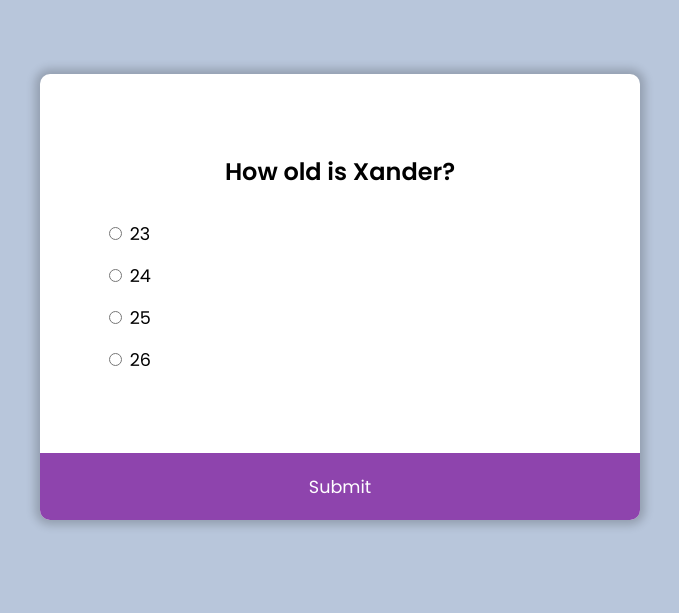
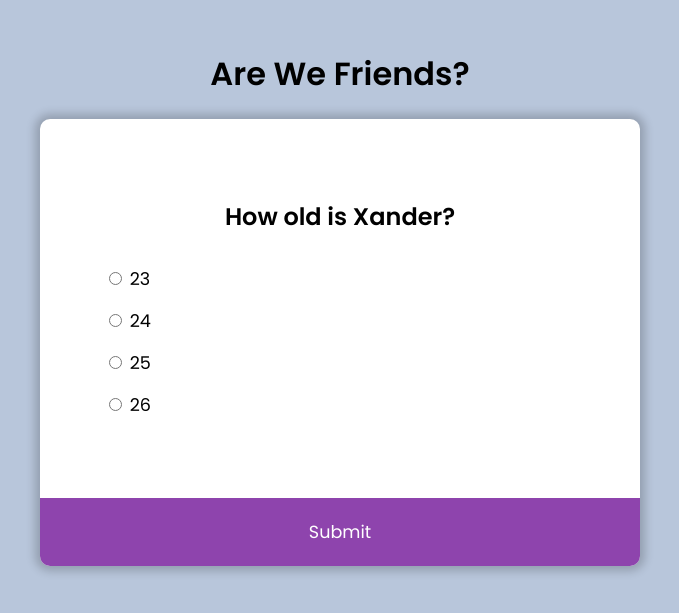
Before and after one commit to alexkiriungi/quiz_app, a plain HTML site: page index.html in a window 1280 px wide. Shown: the part 103-716 px from the top of the page, without its empty margins (300-979 px from the left). Drawn offline with Linux system fonts and the light colour scheme.

Commit message:
Ready for deployment

```diff
--- a/index.html
+++ b/index.html
@@ -13,6 +13,7 @@
         <link rel="stylesheet" href="style.css">
     </head>
     <body>
+        <div><h1>Are We Friends?</h1></div>
         <div class="quiz-container" id="quiz">
             <div class="quiz-header">
                 <h2 id="question">Question text</h2>
--- a/style.css
+++ b/style.css
@@ -13,6 +13,7 @@ body {
     min-height: 100vh;
     display: flex;
     flex-wrap: wrap;
+    flex-direction: column;
     align-items: center;
     justify-content: center;
 }
```
